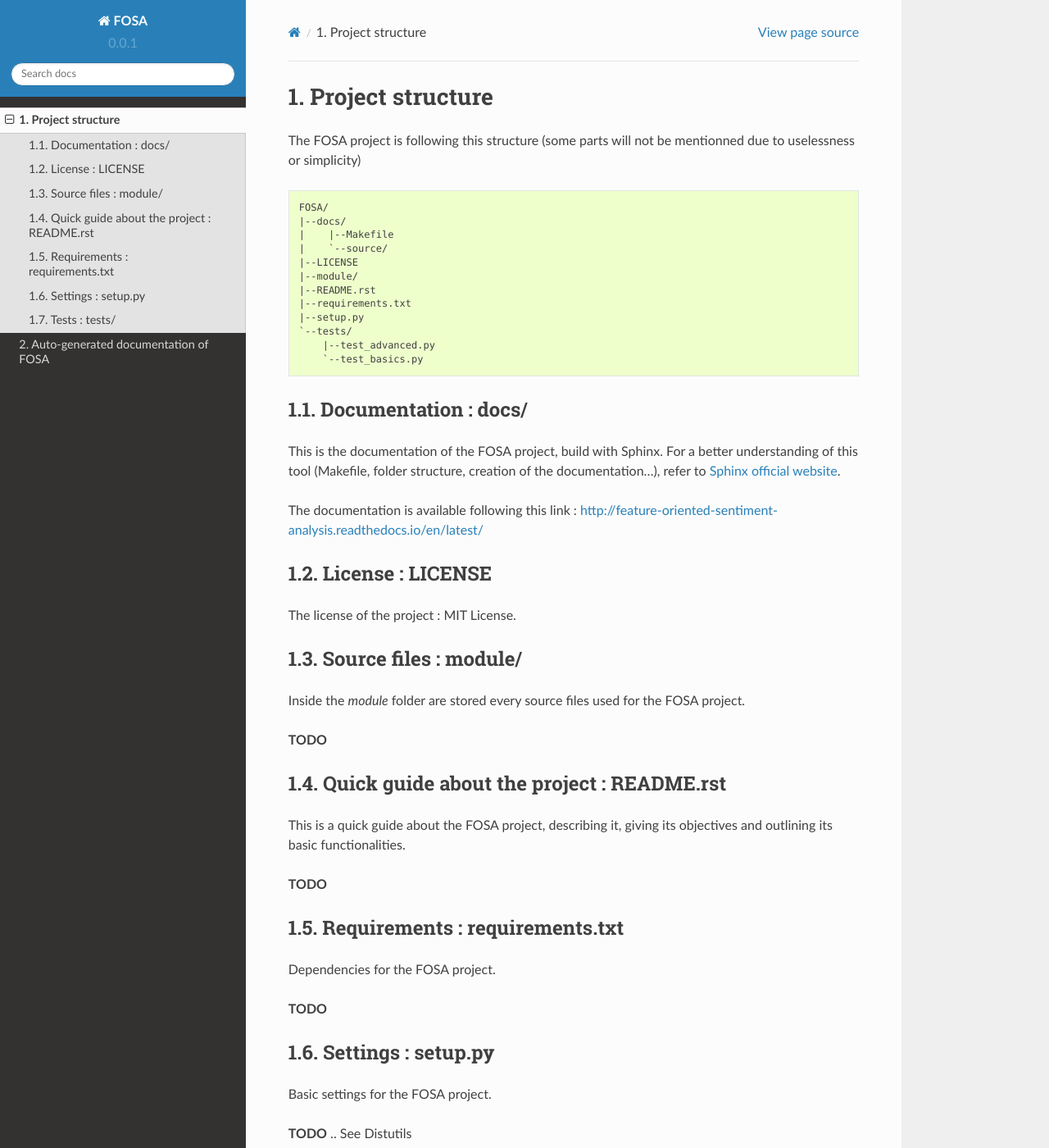
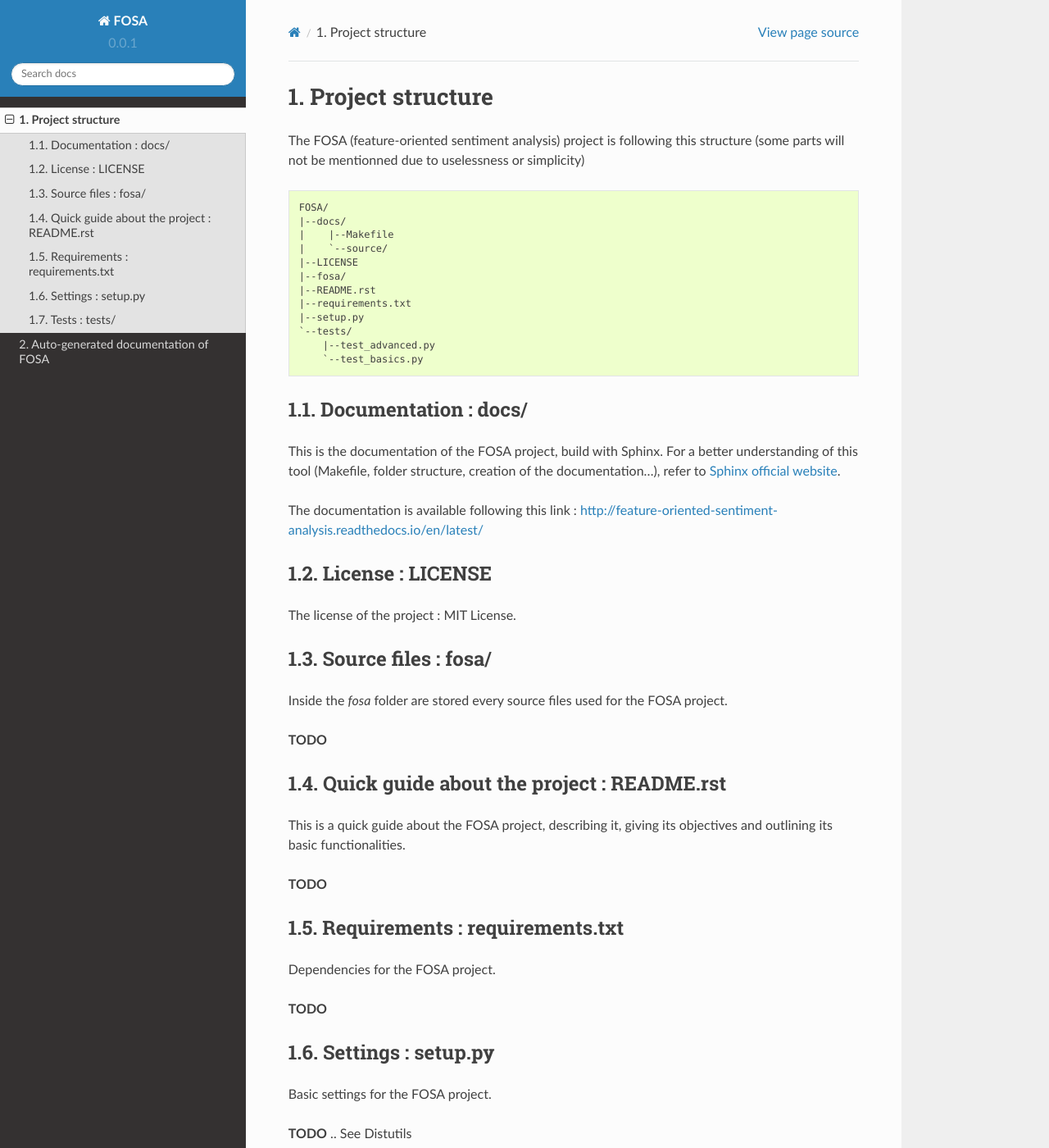
Before and after one commit to Omadzu/feature-oriented-sentiment-analysis, a Sphinx documentation site: the page built from docs/source/chapters/project_structure.rst, in a window 1280 px wide and 1400 px high. Shown: the whole window at 82% size. Built offline with Sphinx 7.4.7 and the Read the Docs theme 2.0.0, drawn with Linux system fonts in a browser that asks for light colours.

Commit message:
Modify docs

```diff
--- a/docs/source/chapters/project_structure.rst
+++ b/docs/source/chapters/project_structure.rst
@@ -1,14 +1,14 @@
 Project structure
 =================
 
-The FOSA project is following this structure (some parts will not be mentionned due to uselessness or simplicity) ::
+The FOSA (feature-oriented sentiment analysis) project is following this structure (some parts will not be mentionned due to uselessness or simplicity) ::
 
     FOSA/
     |--docs/
     |    |--Makefile
     |    `--source/
     |--LICENSE
-    |--module/
+    |--fosa/
     |--README.rst
     |--requirements.txt
     |--setup.py
@@ -28,10 +28,10 @@ License : LICENSE
 
 The license of the project : MIT License.
 
-Source files : module/
+Source files : fosa/
 ----------------------
 
-Inside the *module* folder are stored every source files used for the FOSA project.
+Inside the *fosa* folder are stored every source files used for the FOSA project.
 
 **TODO**
 
```
